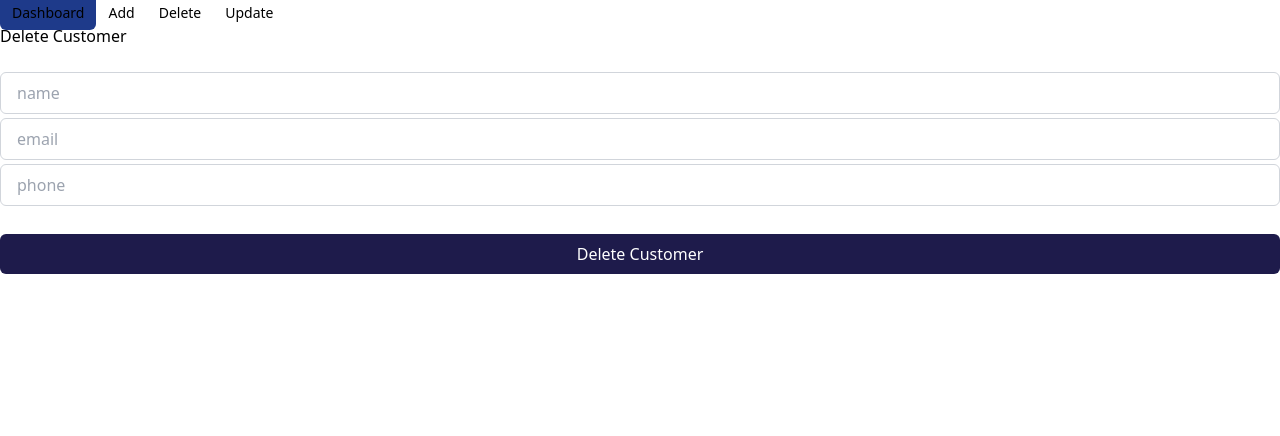
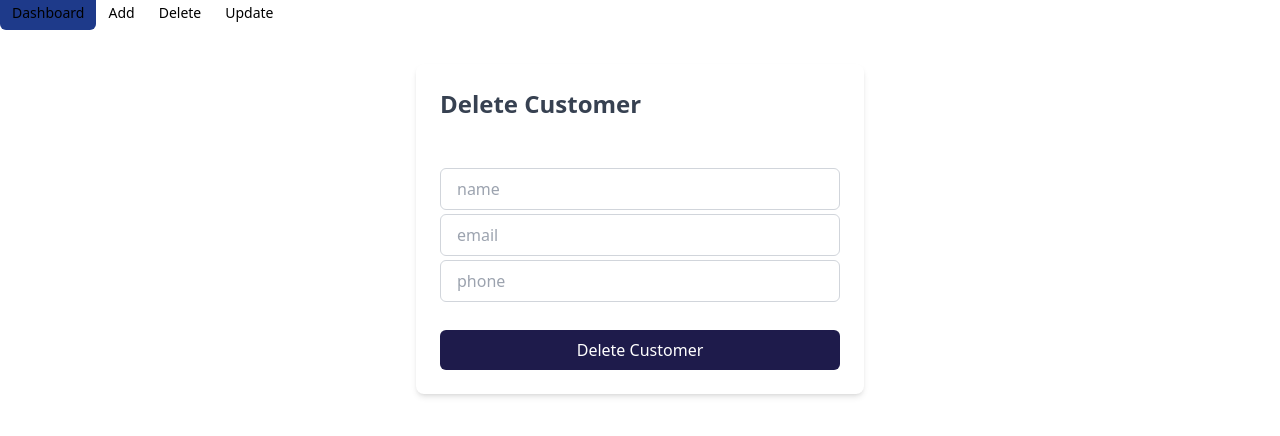
Before and after one commit to sandeeparavindi/React-Togakade, a React (Vite) app: page /delete in a window 1280 px wide. Shown: the top 436 px of the page. Built offline with nearby package versions, Linux system fonts and the light colour scheme.

Commit message:
change customer form width and height

```diff
--- a/src/pages/AddCustomer.tsx
+++ b/src/pages/AddCustomer.tsx
@@ -3,6 +3,7 @@ import {useContext, useState} from "react";
 import {CustomerContext} from "../store/CustomerProvider.tsx";
 import {Customer} from "../models/Customer.ts";
 import {Modal} from "../components/Modal";
+import "./CustomerForms.css";
 
 export function AddCustomer() {
 
@@ -20,9 +21,9 @@ export function AddCustomer() {
     }
 
     return (
-        <div className="bg-white shadow-md rounded-lg p-6">
+        <div className="customerForm">
             <header>
-                <h2 className="text-2xl font-bold text-gray-700 mb-4">Add Customer</h2>
+                <h2 className="formHeader">Add Customer</h2>
             </header>
             <br/>
 
--- /dev/null
+++ b/src/pages/CustomerForms.css
@@ -0,0 +1,7 @@
+.customerForm {
+    @apply max-w-md mx-auto bg-white shadow-md rounded-lg p-6 mt-10;
+}
+
+.formHeader {
+    @apply text-2xl font-bold text-gray-700 mb-6
+}
--- a/src/pages/Dashboard.css
+++ b/src/pages/Dashboard.css
@@ -1,3 +1,11 @@
 .custom-table-td {
     @apply border border-gray-200;
 }
+
+.custom-table-thead {
+    @apply custom-table-td px-4 py-2 font-semibold;
+}
+
+.table-data {
+    @apply custom-table-td px-4 py-2;
+}
--- a/src/pages/Dashboard.tsx
+++ b/src/pages/Dashboard.tsx
@@ -17,9 +17,9 @@ export function Dashboard() {
                     <table className="table-auto border-collapse w-full text-left">
                         <thead>
                         <tr className="bg-gray-200">
-                            <th className="custom-table-td px-4 py-2 font-semibold">Name</th>
-                            <th className="custom-table-td px-4 py-2 font-semibold">Email</th>
-                            <th className="custom-table-td px-4 py-2 font-semibold">Phone</th>
+                            <th className="custom-table-thead">Name</th>
+                            <th className="custom-table-thead">Email</th>
+                            <th className="custom-table-thead">Phone</th>
                         </tr>
                         </thead>
                         <tbody>
@@ -30,9 +30,9 @@ export function Dashboard() {
                                     index % 2 === 0 ? "bg-gray-50" : "bg-white"
                                 } hover:bg-blue-100 transition-colors`}
                             >
-                                <td className="custom-table-td px-4 py-2">{customer.name}</td>
-                                <td className="custom-table-td px-4 py-2 text-gray-600">{customer.email}</td>
-                                <td className="custom-table-td px-4 py-2">{customer.phone}</td>
+                                <td className="table-data">{customer.name}</td>
+                                <td className="table-data text-gray-600">{customer.email}</td>
+                                <td className="table-data">{customer.phone}</td>
                             </tr>
                         ))}
                         </tbody>
--- a/src/pages/DeleteCustomer.tsx
+++ b/src/pages/DeleteCustomer.tsx
@@ -20,9 +20,9 @@ export function DeleteCustomer() {
     }
 
     return (
-        <div className="bg-white shadow-md rounded-lg p-6">
+        <div className="customerForm">
             <header>
-                <h2 className="text-2xl font-bold text-gray-700 mb-4">Delete Customer</h2>
+                <h2 className="formHeader">Delete Customer</h2>
             </header>
             <br/>
             <Modal handleSubmit={handleSubmit} setName={setName} setEmail={setEmail} setPhone={setPhone}>Delete
--- a/src/pages/UpdateCustomer.tsx
+++ b/src/pages/UpdateCustomer.tsx
@@ -20,9 +20,9 @@ export function UpdateCustomer() {
     }
 
     return (
-        <div className="bg-white shadow-md rounded-lg p-6">
+        <div className="customerForm">
             <header>
-                <h2 className="text-2xl font-bold text-gray-700 mb-4">UpdateCustomer</h2>
+                <h2 className="formHeader">Update Customer</h2>
             </header>
             <br/>
             <Modal handleSubmit={handleSubmit} setName={setName} setEmail={setEmail} setPhone={setPhone}>Update
```
